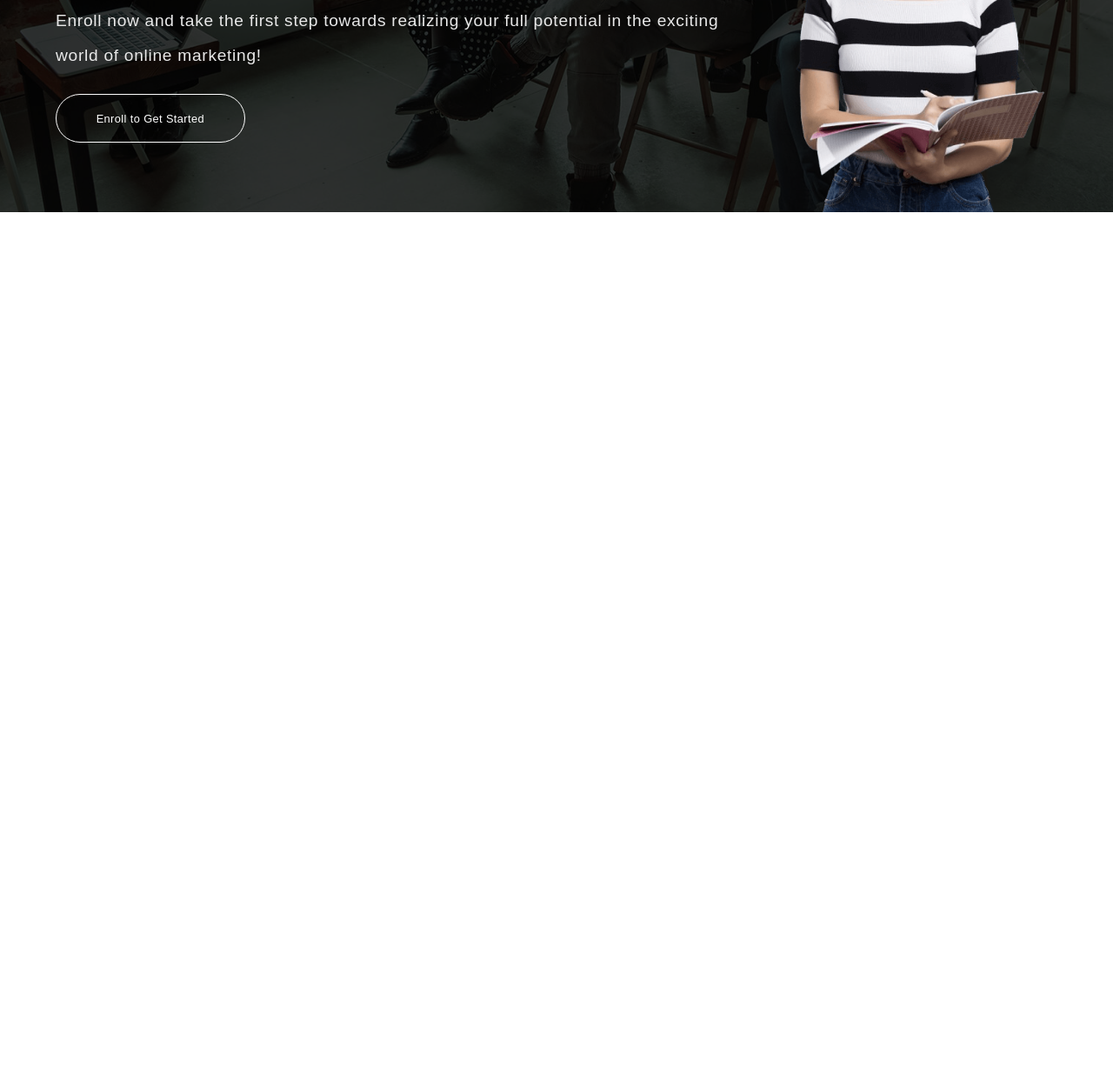
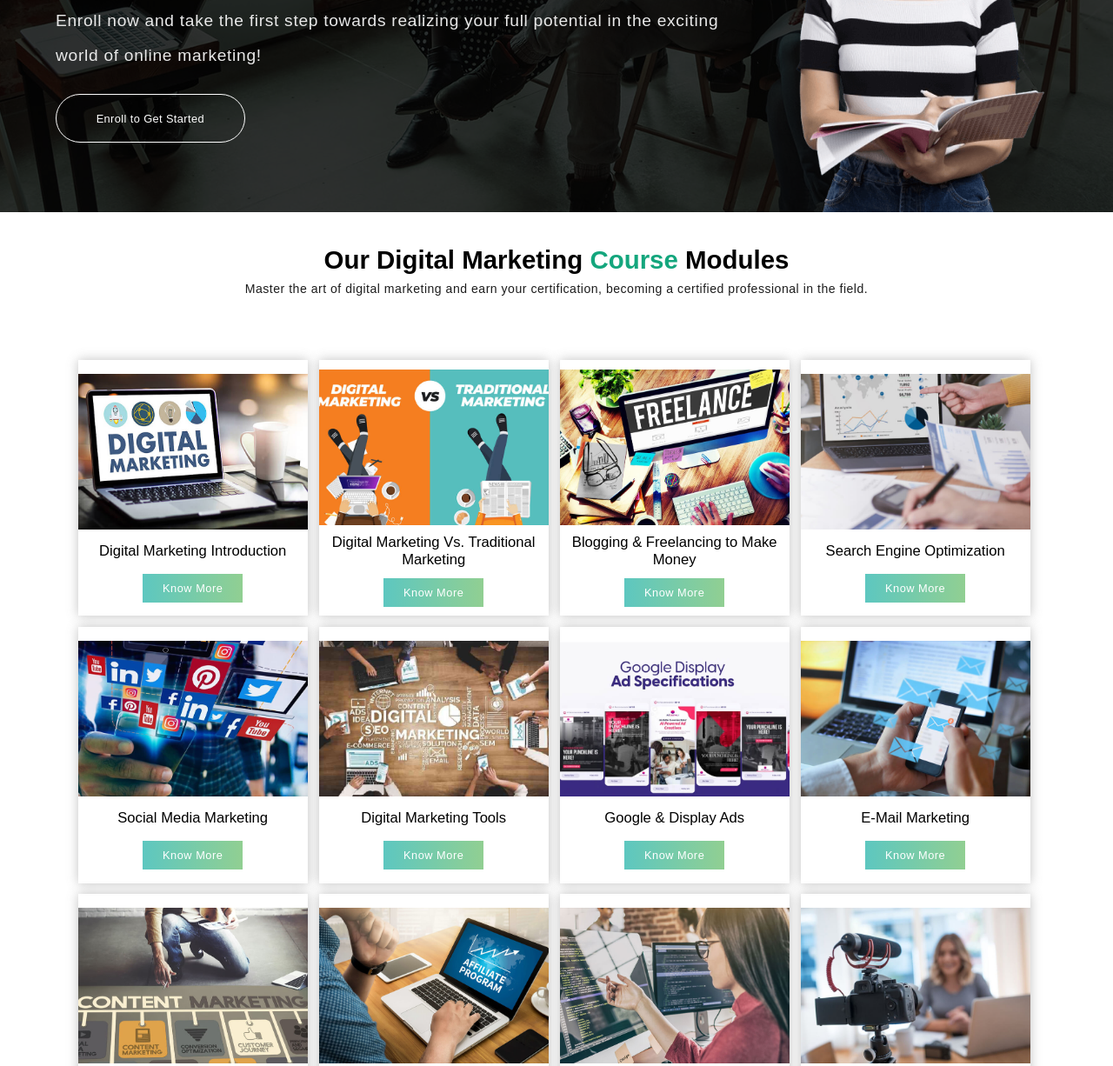
Before and after one commit to pravesh-dev/Dynamic-Digital, a plain HTML site: page index.html in a window 1280 px wide. Shown: the part 500-1726 px from the top of the page at 87% size. Before the commit the page ends 800 px from the top, so only its background shows below. Drawn offline with nearby package versions, Linux system fonts and the light colour scheme.

Commit message:
added course module section with cards created using loops

```diff
--- a/index.html
+++ b/index.html
@@ -52,6 +52,13 @@
                 </aside>
             </section>
         </section>
+        <section id="course-module">
+            <h1>Our Digital Marketing <span>Course</span> Modules</h1>
+            <p>Master the art of digital marketing and earn your certification, becoming a certified professional in the field.</p>
+            <div id="modules-container">
+                <!-- Cards added using Javascript with the help of looping  -->
+            </div>
+        </section>
     </main>
     <script src="script.js"></script>
 </body>
--- a/script.js
+++ b/script.js
@@ -1,10 +1,88 @@
-let openNav = document.querySelector('#open-nav');
-let closeNav = document.querySelector('#close-nav');
-let navBar = document.querySelector('#header-right');
+// Nav bar show and hide code
+let openNav = document.querySelector("#open-nav");
+let closeNav = document.querySelector("#close-nav");
+let navBar = document.querySelector("#header-right");
 
-openNav.addEventListener('click', (e)=>{
-    navBar.style.left = '0';
-})
-closeNav.addEventListener('click', (e)=>{
-    navBar.style.left = '-100%';
-})
+openNav.addEventListener("click", (e) => {
+  navBar.style.left = "0";
+});
+closeNav.addEventListener("click", (e) => {
+  navBar.style.left = "-100%";
+});
+
+// Creating and Showing all Course module cards in second section
+let moduleContainer = document.querySelector('#modules-container');
+let cards = [
+  {
+    img: "images/Digital-Marketing-Introduction.jpg",
+    heading: "Digital Marketing Introduction",
+    link: "#",
+  },
+  {
+    img: "images/Digital-Marketing-Vs.jpg",
+    heading: "Digital Marketing Vs. Traditional Marketing",
+    link: "#",
+  },
+  {
+    img: "images/Blogging-Freelancing-to-Make-Money.jpg",
+    heading: "Blogging & Freelancing to Make Money",
+    link: "#",
+  },
+  {
+    img: "images/Search-Engine-Optimization.jpg",
+    heading: "Search Engine Optimization",
+    link: "#",
+  },
+  {
+    img: "images/Social-Media-Marketing.jpg",
+    heading: "Social Media Marketing",
+    link: "#",
+  },
+  {
+    img: "images/Digital-Marketing-Tools.jpg",
+    heading: "Digital Marketing Tools",
+    link: "#",
+  },
+  {
+    img: "images/Google-Display-Ads.jpg",
+    heading: "Google & Display Ads",
+    link: "#",
+  },
+  {
+    img: "images/E-Mail-Marketing.jpg",
+    heading: "E-Mail Marketing",
+    link: "#",
+  },
+  {
+    img: "images/Content-Marketing.jpg",
+    heading: "Content Marketing",
+    link: "#",
+  },
+  {
+    img: "images/Affiliate-Marketing.jpg",
+    heading: "Affiliate Marketing",
+    link: "#",
+  },
+  {
+    img: "images/Website-Planning-Process.jpg",
+    heading: "Website Planning Process",
+    link: "#",
+  },
+  {
+    img: "images/Video-Marketing.jpg",
+    heading: "Video Marketing",
+    link: "#",
+  },
+];
+
+cards.forEach((item) => {
+  let card = document.createElement("div");
+  card.classList.add("module-card");
+  card.innerHTML = `<div class="module-img">
+    <img src=${item.img} alt="">
+</div>
+<h2>${item.heading}</h2>
+<a href=${item.link} class="btns">Know More</a>`;
+
+moduleContainer.appendChild(card)
+});
--- a/style.css
+++ b/style.css
@@ -16,7 +16,6 @@ body {
 header {
   width: 100%;
   height: 13vh;
-  border: 2px solid black;
   display: flex;
   align-items: center;
   justify-content: space-evenly;
@@ -168,8 +167,72 @@ nav a {
         width: 26vw;
     }
 }
+
+/* Course Modules section styling */
+
+#course-module{
+    width: 100%;
+    min-height: 100vh;
+    display: flex;
+    flex-direction: column;
+    align-items: center;
+    position: relative;
+    padding: 3vw 5vw;
+}
+#course-module > h1{
+    font-size: 2.3vw;
+    font-weight: 600;
+}
+#course-module > h1 > span{
+    color: #14A67D;
+    font-weight: 800;
+}
+#course-module > p{
+    font-size: 1.1vw;
+    color: #1d1d1d;
+    letter-spacing: 0.5px;
+    margin-top: 1vh;
+}
+#modules-container{
+    width: 100%;
+    min-height: 100vh;
+    margin-top: 6vh;
+    display: flex;
+    flex-wrap: wrap;
+    gap: 1vw;
+    padding: 2vw;
+}
+.module-card{
+    width: 24%;
+    height: 23vw;
+    box-shadow: 0 0 12px #7474746f;
+    display: flex;
+    align-items: center;
+    flex-direction: column;
+    justify-content: space-evenly;
+}
+.module-img{
+    width: 100%;
+    height: 14vw;
+}
+.module-img > img{
+    width: 100%;
+    height: 100%;
+    object-fit: cover;
+}
+.module-card > h2{
+    font-size: 1.3vw;
+    text-align: center;
+    font-weight: 500;
+}
+.module-card > a{
+    border-radius: 0;
+    padding: 0.7vw 1.8vw;
+    text-decoration: none;
+}
+
 @media (max-width: 700px) {
-  /* Nav bar responsiveness for mobile devices */
+  /* Nav bar responsiveness for small devices */
 
   header {
     justify-content: space-between;
@@ -242,7 +305,8 @@ nav a {
     display: none;
   }
 
-  /* Hero section Responsiveness for mobile devices */
+  /* Hero section Responsiveness for small devices */
+
 #hero{
     height: 110vh;
 }
@@ -257,6 +321,7 @@ nav a {
     font-size: 4vw;
   }
   #hero-left > h1{
+    font-size: 7vw;
   }
   #hero-left > p{
     font-size: 3vw;
@@ -275,4 +340,37 @@ nav a {
   #hero-right > img{
     width: 15rem;
   }
+
+  /* Course module responsiveness for small devices */
+
+  #course-module{
+    padding: 6vw 2vw;
+  }
+  #course-module > h1{
+    font-size: 6vw;
+    text-align: center;
+  }
+  #course-module > p{
+    font-size: 2.2vw;
+    text-align: center;
+  }
+  #modules-container{
+    justify-content: center;
+    gap: 3vw;
+  }
+  .module-card{
+    width: 16rem;
+    height: 20rem;
+    justify-content: start;
+    gap: 1.7rem;
+  }
+  .module-img{
+    height: 10rem;
+  }
+  .module-card > h2{
+    font-size: 1.4rem;
+  }
+  .module-card > a{
+    font-size: 1rem;
+  }
 }
```
